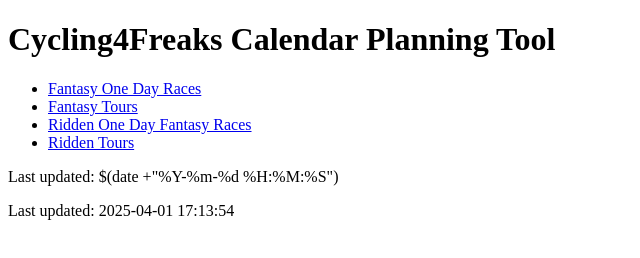
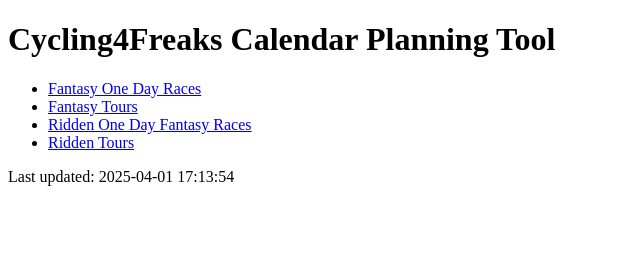
Before and after one commit to fkitzler/c4f_calendar, a plain HTML site: page index.html in a window 1280 px wide. Shown: the whole page, without its empty margins (0-640 px from the left). Drawn offline with Linux system fonts and the light colour scheme.

Commit message:
Update index.html

```diff
--- a/index.html
+++ b/index.html
@@ -13,7 +13,6 @@
         <li><a href="https://fkitzler.github.io/c4f_calendar/races_map.html">Ridden One Day Fantasy Races</a></li>
         <li><a href="https://fkitzler.github.io/c4f_calendar/races_map.html">Ridden Tours</a></li>
     </ul>
-<p>Last updated: $(date +"%Y-%m-%d %H:%M:%S")</p>
 <p>Last updated: 2025-04-01 17:13:54</p>
 </body>
 </html>
```
